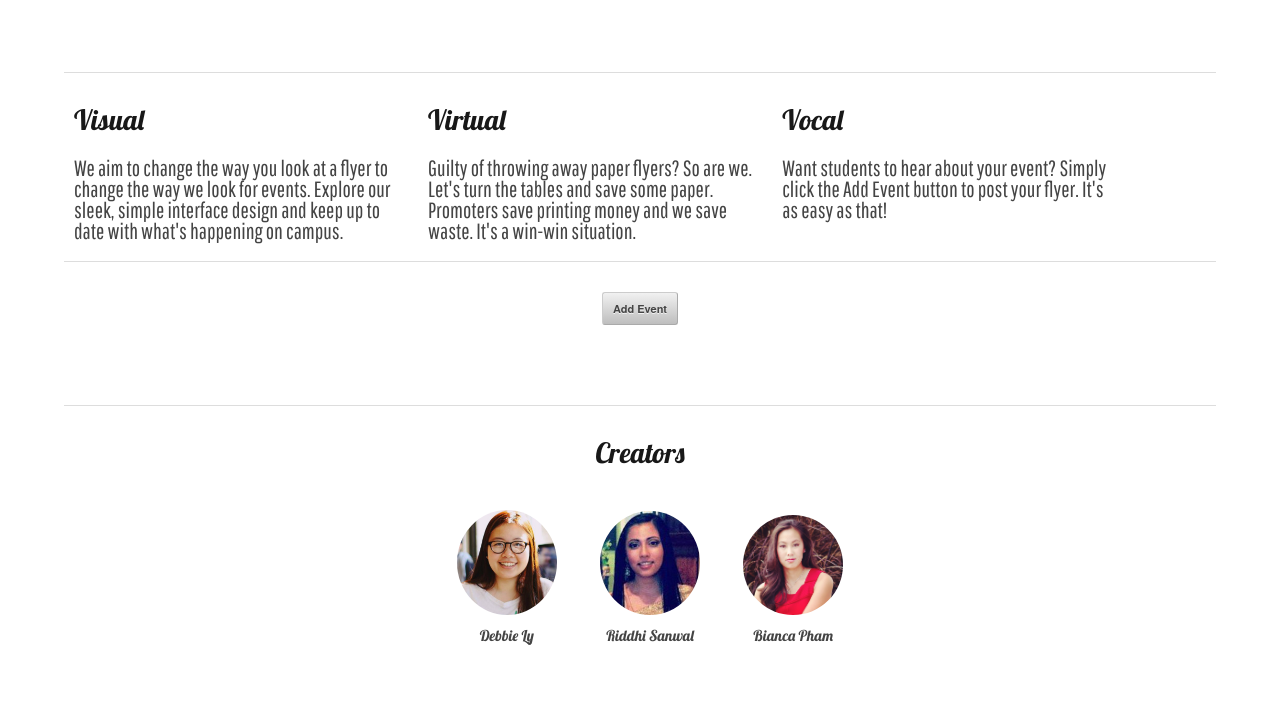
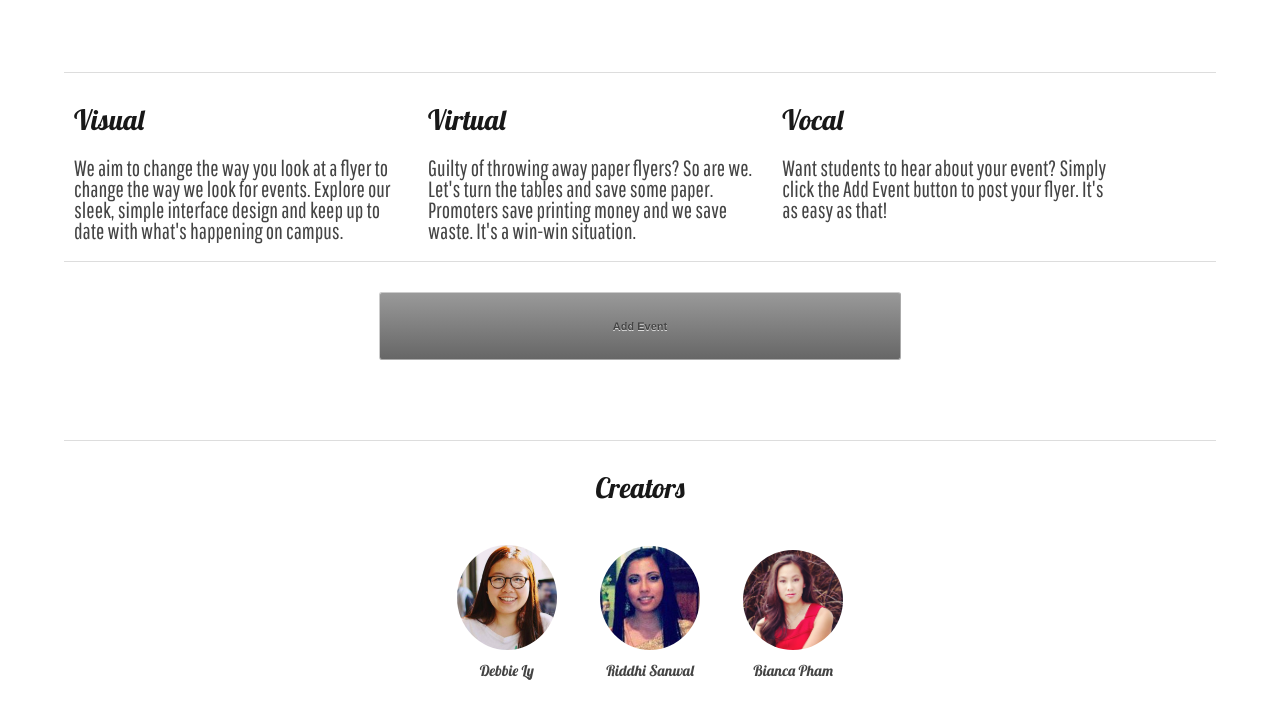
Before and after one commit to biancapham/PennAppsFall2013, a plain HTML site: page index.html in a window 1280 px wide. Shown: the part 228-946 px from the top of the page. Drawn offline with nearby package versions, Linux system fonts and the light colour scheme; no server answers.

Commit message:
added Procfile

```diff
--- a/public/css/style.css
+++ b/public/css/style.css
@@ -117,12 +117,12 @@ box-shadow: 2px 2px 15px rgba(0,0,0,1);
 	font-family: 'Pathway Gothic One', sans-serif;
 }
 
-.popup-with-formbutton {
+.popup-with-form.button {
 	font-weight: 500px;
 	font-family: helvetica;
 	width: 500px;
 	height: 50px;
-	background-color: #000BFF;
+	background-color: #808080;
 	opacity: 1.0;
 	text-align: center;
 	line-height: 50px;
--- a/public/js/main.js
+++ b/public/js/main.js
@@ -45,7 +45,6 @@ $("#create").click(function() {
                 },
                 success: function(flyer) {
                     createFlyer(flyer);
-            console.log(flyer)
                 }
             });
     console.log("hello");
```
Also changed, not shown: index.html (+2 -0 lines), 1 other file.
